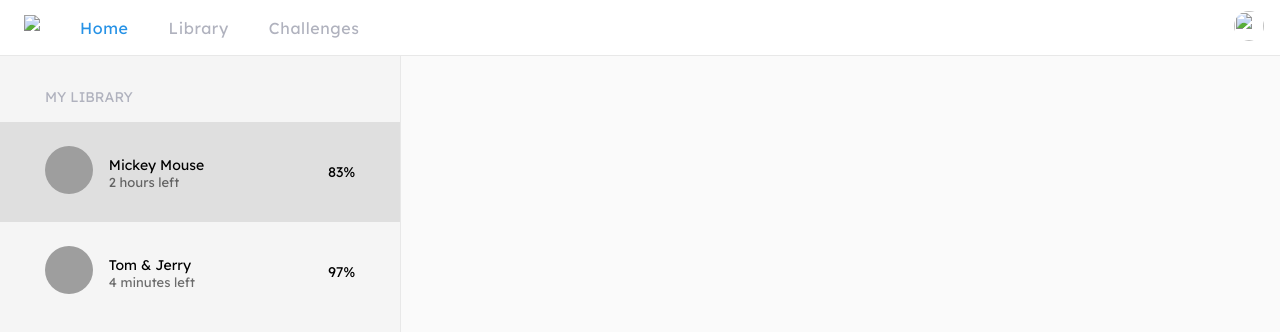
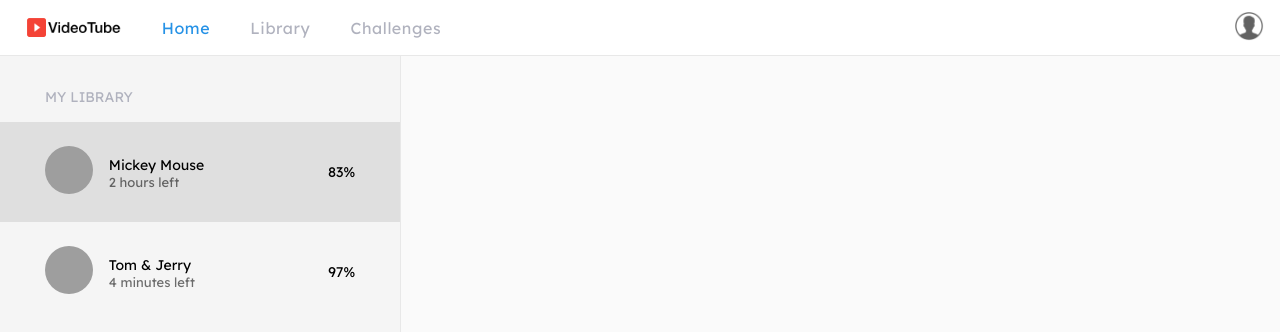
Before and after one commit to nabeelkv/curious, a plain HTML site: page index.html in a window 1280 px wide. Shown: the top 332 px of the page. Drawn offline with Linux system fonts and the light colour scheme; grey boxes are pictures that could not be loaded.

Commit message:
Update index.html

```diff
--- a/index.html
+++ b/index.html
@@ -2,6 +2,7 @@
 <html>
 
 <head>
+  <meta name="viewport" content="width=device-width,initial-scale=1,shrink-to-fit=no,maximum-scale=1,user-scalable=0"/>
   <title>VideoTube</title>
 
   <link href="https://fonts.googleapis.com/css?family=Lexend+Deca&display=swap" rel="stylesheet">
@@ -21,12 +22,12 @@
         <div class="actionbar-container">
             <div class="action-bar">
                 <div class="action-bar-icon">
-                    <img src="assets/back.png">
+                    <img src="back.png">
                 </div>
             </div>
         </div>
         <div class="logo-container">
-        <img src="assets/VideoTubeLogo.png" class="logo-img">
+        <img src="VideoTubeLogo.png" class="logo-img">
         </div>
         <div class="navbar-nav">
             <div class="nav-item">
@@ -42,7 +43,7 @@
 
             <div class="navbar-profile">
                 <div class="profile-nav">
-                    <img src="assets/default.png" class="profile-img">
+                    <img src="default.png" class="profile-img">
                 </div>
             </div>
         </div>
```
